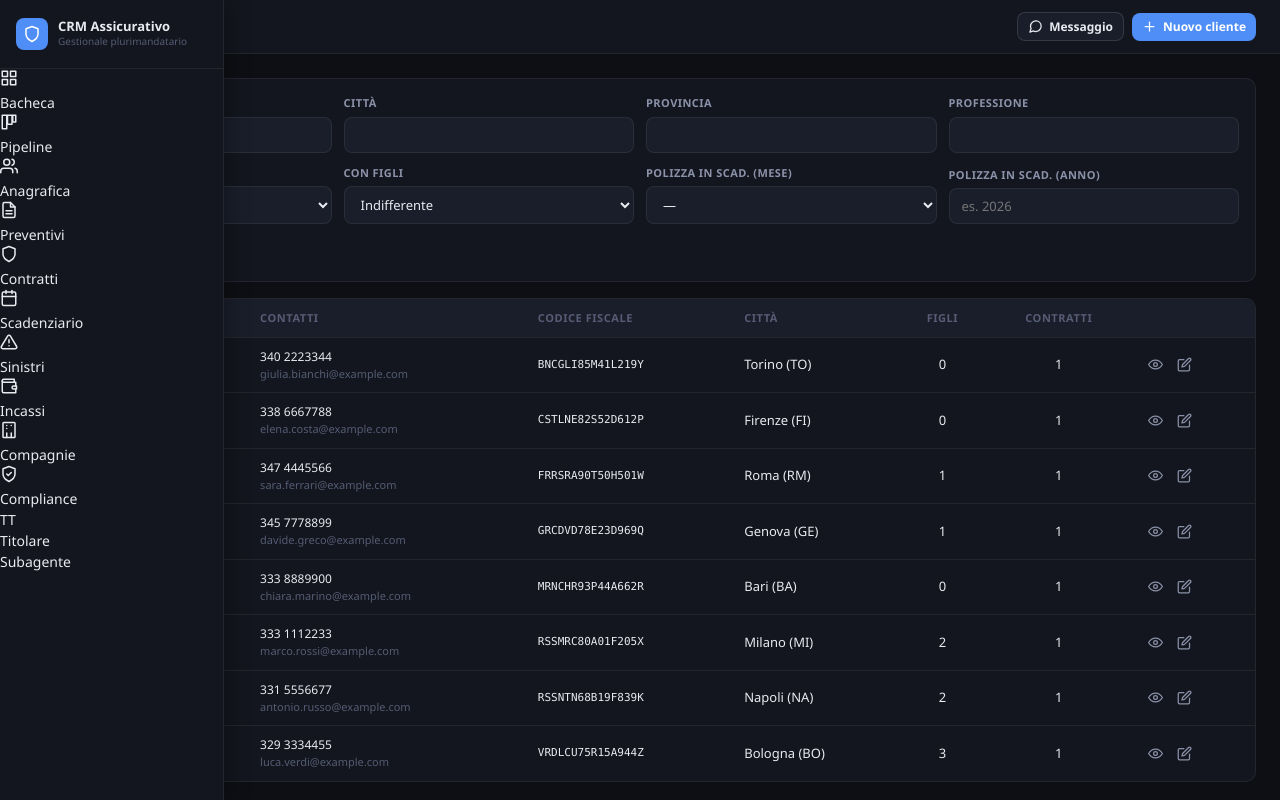
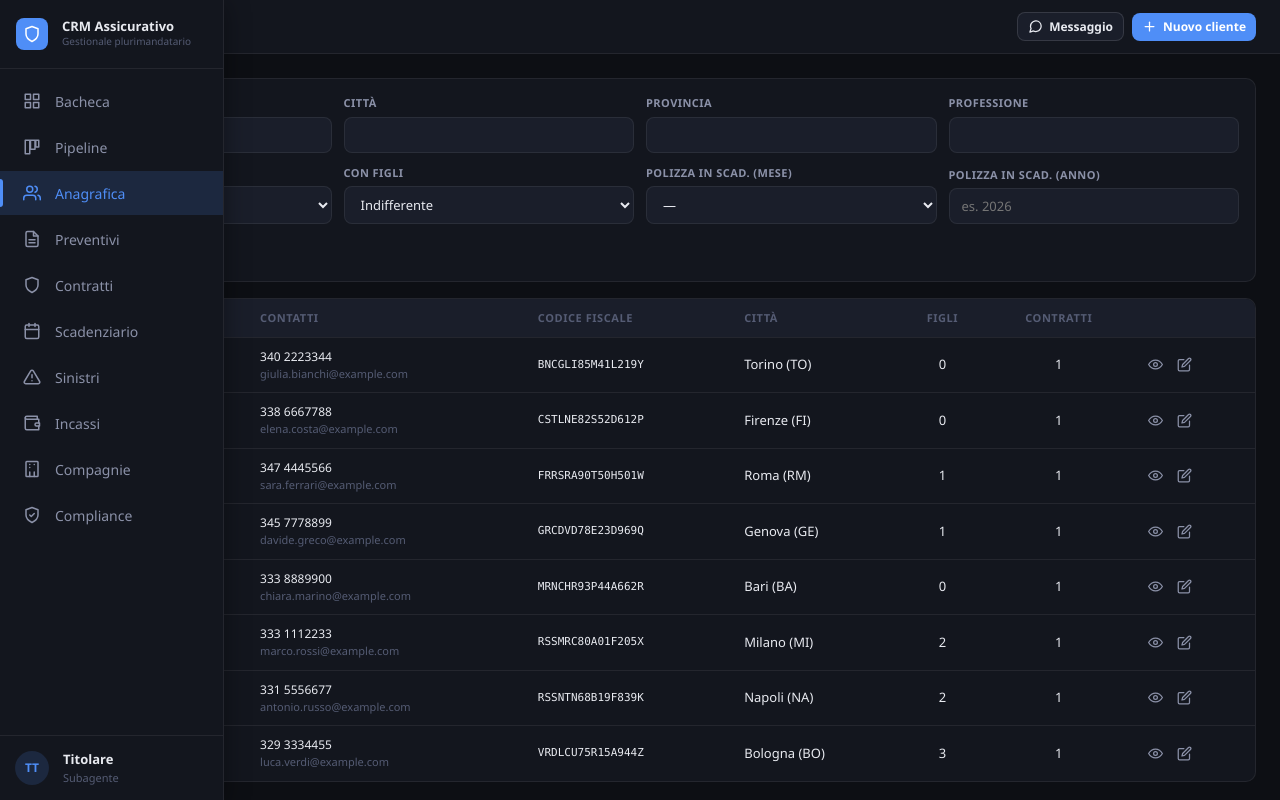
Before and after one commit to GFrenk016/CRM-Software, a Flask app: page /clienti/ in a window 1280 px wide. Run offline with Flask 3, Linux system fonts and the light colour scheme.

Commit message:
Sistema allineamento icone sidebar e dissolvenza etichette
La sidebar a espansione su hover aveva due difetti visivi: le voci di
menu erano prive di stile (nessuna regola per .nav-item/.sidebar-nav/
.sidebar-footer) quindi le icone non erano centrate nella barra stretta
e si spostavano all'apertura, e le etichette usavano un toggle
display:none/block impossibile da animare.

- Ogni riga (logo, voce, footer) ha un padding-sinistro calcolato per
  portare il centro dell'icona a 32px (meta' della barra da 64px). Il
  padding e' identico tra stato stretto ed espanso: l'icona resta ferma
  e il testo appare alla sua destra.
- Etichette sempre presenti nel flusso ma clippate da overflow-x:hidden,
  rivelate con dissolvenza (opacity + transition) invece del display.
  Comparsa leggermente ritardata in apertura, uscita rapida in chiusura,
  per sincronizzarsi con l'allargamento della barra.
- Aggiunto stile completo di nav-item (hover, stato attivo con barra
  accento assoluta che non sposta l'icona), footer e avatar utente.
- Curva di transizione della larghezza piu' morbida (cubic-bezier).

Nessuna modifica a route, dati o template: solo CSS.

Co-Authored-By: Claude Opus 4.8 <noreply@anthropic.com>
Claude-Session: https://claude.ai/code/session_017EB9eecHvBC386DUj9G7UU

```diff
--- a/static/css/style.css
+++ b/static/css/style.css
@@ -33,24 +33,61 @@ a { color:inherit; text-decoration:none; }
 .app { display:flex; height:100vh; }
 
 /* SIDEBAR (a espansione su hover: solo icone a riposo, si allarga al passaggio
-   del mouse mostrando le etichette; nessun toggle manuale). */
+   del mouse mostrando le etichette; nessun toggle manuale).
+
+   Allineamento icone — principio di base:
+   ogni riga (logo, voce di menu, footer) ha un padding-sinistro calcolato
+   perche' il CENTRO della sua icona cada sempre a 32px (meta' della barra
+   stretta da 64px). Il padding NON cambia tra stato stretto ed espanso:
+   cosi' l'icona resta ferma e il testo, sempre presente nel flusso ma
+   clippato da overflow-x:hidden, si limita a comparire alla sua destra.
+     - logo-icon 32px -> padding-left 16px  (16 + 16 = 32)
+     - nav icon   18px -> padding-left 23px  (23 +  9 = 32)
+     - avatar     34px -> padding-left 15px  (15 + 17 = 32) */
 .sidebar { width:var(--sidebar-w-collapsed); background:var(--surface);
   border-right:1px solid var(--border); display:flex; flex-direction:column;
-  flex-shrink:0; overflow-x:hidden; transition:width .18s ease;
+  flex-shrink:0; overflow-x:hidden; transition:width .22s cubic-bezier(.4,0,.2,1);
   position:relative; z-index:20; height:100vh; }
 .sidebar:hover { width:var(--sidebar-w); position:absolute; top:0; left:0;
   box-shadow:var(--shadow); }
-.sidebar-logo { padding:18px 16px; display:flex; align-items:center; gap:10px;
-  border-bottom:1px solid var(--border); white-space:nowrap; }
+
+.sidebar-logo { padding:18px 16px; display:flex; align-items:center; gap:14px;
+  border-bottom:1px solid var(--border); white-space:nowrap; overflow:hidden; }
 .logo-icon { width:32px; height:32px; background:var(--primary); border-radius:8px;
   display:flex; align-items:center; justify-content:center; color:#fff; flex-shrink:0; }
 .logo-text { font-weight:700; font-size:13px; line-height:1.2; }
 .logo-sub { font-size:10px; color:var(--text3); }
-.sidebar .logo-text-wrap, .sidebar .nav-label,
-.sidebar .user-info { display:none; }
-.sidebar:hover .logo-text-wrap, .sidebar:hover .nav-label,
-.sidebar:hover .user-info { display:block; }
-.sidebar:hover .user-info { display:flex; flex-direction:column; }
+
+/* NAV */
+.sidebar-nav { flex:1; display:flex; flex-direction:column; gap:2px; padding:10px 0; }
+.nav-item { position:relative; display:flex; align-items:center; gap:14px;
+  height:44px; padding:0 16px 0 23px; color:var(--text2); white-space:nowrap;
+  transition:color .15s, background .15s; }
+.nav-item .icon { flex-shrink:0; }
+.nav-item:hover { color:var(--text); background:var(--surface2); }
+.nav-item.active { color:var(--primary); background:var(--primary-dim); }
+.nav-item.active::before { content:''; position:absolute; left:0; top:8px; bottom:8px;
+  width:3px; border-radius:0 3px 3px 0; background:var(--primary); }
+
+/* FOOTER */
+.sidebar-footer { display:flex; align-items:center; gap:14px;
+  padding:14px 16px 14px 15px; border-top:1px solid var(--border);
+  white-space:nowrap; overflow:hidden; }
+.user-avatar { width:34px; height:34px; border-radius:50%; flex-shrink:0;
+  background:var(--primary-dim); color:var(--primary); display:flex;
+  align-items:center; justify-content:center; font-size:12px; font-weight:700; }
+.user-name { font-size:13px; font-weight:600; }
+.user-role { font-size:11px; color:var(--text3); }
+
+/* ETICHETTE: sempre nel flusso (a destra dell'icona), clippate dalla barra
+   stretta e svelate con dissolvenza morbida — niente scatti di display.
+   In apertura la comparsa e' leggermente ritardata per accompagnare
+   l'allargamento; in chiusura svanisce subito, prima che la barra si stringa. */
+.logo-text-wrap, .nav-label, .user-info { opacity:0; transition:opacity .12s ease; }
+.user-info { display:flex; flex-direction:column; }
+.sidebar:hover .logo-text-wrap,
+.sidebar:hover .nav-label,
+.sidebar:hover .user-info { opacity:1; transition:opacity .18s ease .06s; }
 /* MAIN */
 .main { flex:1; display:flex; flex-direction:column; overflow:hidden; }
 .topbar { padding:12px 24px; border-bottom:1px solid var(--border);
```
